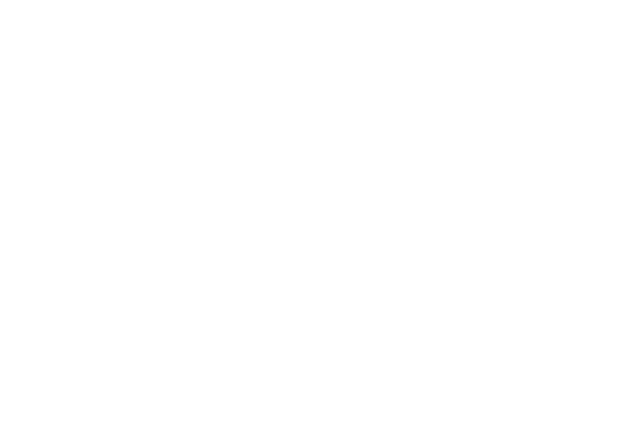
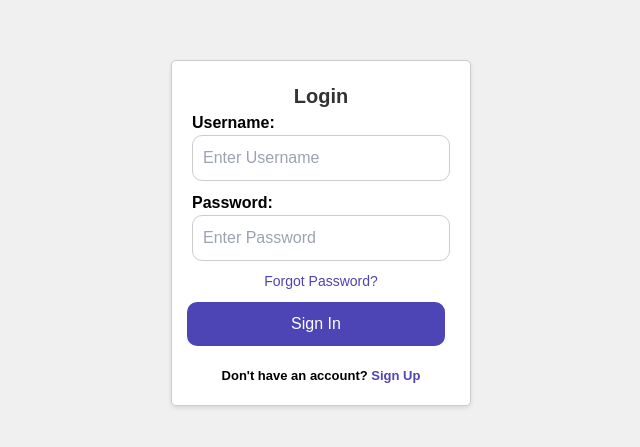
Before and after one commit to oneharry/School-Management-System, a React (Vite) app in the folder my-project/: page /login in a window 1280 px wide. Before the commit this address had no page. Shown: the part 167-614 px from the top of the page, without its empty margins (319-959 px from the left). Built offline with nearby package versions, Linux system fonts and the light colour scheme.

Commit message:
Login-In and Register page

```diff
--- a/my-project/src/App.jsx
+++ b/my-project/src/App.jsx
@@ -1,12 +1,16 @@
 import { Routes, Route } from "react-router-dom";
 import Sms from "./pages/Sms";
 import Admin from "./pages/admin/Admin";
+import Login from "./pages/login/Login";
+import Register from "./pages/register/Register";
 function App() {
   return (
     <Routes>
       <Route path="/" exact element={<Sms />} />
+      <Route path="/login" exact element={<Login />} />
+      <Route path="/register" exact element={<Register />} />
       <Route>
-        <Route path="/admin" element={<Admin/>}/>
+        <Route path="/admin" element={<Admin />} />
       </Route>
     </Routes>
   );
--- /dev/null
+++ b/my-project/src/pages/login/Login.css
@@ -0,0 +1,76 @@
+body {
+  font-family: Arial, sans-serif;
+  background-color: #f0f0f0;
+  display: flex;
+  justify-content: center;
+  align-items: center;
+  height: 100vh;
+  margin: 0;
+}
+
+.container {
+  background-color: #fff;
+  border: 1px solid #ccc;
+  padding: 20px;
+  border-radius: 5px;
+  box-shadow: 0 2px 4px rgba(0, 0, 0, 0.1);
+  width: 300px;
+}
+
+h2 {
+    text-align: center;
+    margin-bottom: 20px;
+}
+.login{
+    font-size: 20px;
+    font-weight: bold;
+}
+
+form {
+  display: flex;
+  flex-direction: column;
+}
+
+label {
+  font-weight: bold;
+  margin-bottom: 5px;
+}
+
+.forgot-password{
+    font-size: 14px;
+    color:#4D44B5;
+}
+
+input[type="text"],
+input[type="password"] {
+  padding: 10px;
+  margin-bottom: 10px;
+  border: 1px solid #ccc;
+  border-radius: 10px;
+  outline: none;
+}
+
+button[type="submit"] {
+  background-color: #4D44B5;
+  color: #fff;
+  border: none;
+  border-radius: 10px;
+  margin-left: 90px;
+  margin-top: 20px;
+  margin-bottom: 20px;
+  padding: 10px;
+  cursor: pointer;
+}
+
+button[type="submit"]:hover {
+  background-color: #0a0729;
+}
+
+p{
+    font-size: small;
+    font-weight: bold;
+    margin-left: 100px;
+}
+p .sign-up{
+    color: #4D44B5;
+}
--- /dev/null
+++ b/my-project/src/pages/login/Login.jsx
@@ -0,0 +1,31 @@
+import React from "react";
+import "./Login.css";
+function Login() {
+  return (
+    <div className="container">
+      <h2 className="login">Login</h2>
+      <form>
+        <div>
+          <label htmlFor="username">Username:</label>
+          <input type="text" id="username" placeholder="Enter Username" />
+        </div>
+        <div>
+          <label htmlFor="password">Password:</label>
+          <input type="password" id="password" placeholder="Enter Password" />
+        </div>
+        <a href="#" className="forgot-password">
+          Forgot Password?
+        </a>
+        <button type="submit">Sign In</button>
+        <p>
+          Don't have an account?{" "}
+          <a href="./register" className="sign-up">
+            Sign Up
+          </a>
+        </p>
+      </form>
+    </div>
+  );
+}
+
+export default Login;
--- /dev/null
+++ b/my-project/src/pages/register/Register.css
@@ -0,0 +1,60 @@
+.login-container {
+  background-color: #ffffff;
+  border-radius: 5px;
+  box-shadow: 0 4px 8px rgba(0, 0, 0, 0.2);
+  padding: 20px;
+  text-align: center;
+}
+
+h2 {
+  color: #333;
+}
+.reg{
+    font-size: 20px;
+    font-weight: bold;
+}
+form {
+  display: flex;
+  flex-direction: column;
+  align-items: center;
+}
+
+.form-group {
+  text-align: left;
+  width: 100%;
+  margin-bottom: 15px;
+}
+
+label {
+  font-weight: bold;
+  margin-bottom: 5px;
+}
+
+input[type="text"],
+input[type="password"] {
+  padding: 10px;
+  width: 100%;
+  border: 1px solid #ccc;
+  border-radius: 10px;
+  outline: none;
+}
+
+button[type="submit"] {
+  background-color: #4D44B5;
+  color: #fff;
+  border: none;
+  border-radius: 10px;
+  padding: 10px;
+  width: 100%;
+  margin-right: 100px;
+  margin-top: 10px;
+  cursor: pointer;
+}
+
+button[type="submit"]:hover {
+  background-color: #0a0729;
+}
+
+p .sign-In{
+    color: #4D44B5;
+}
--- /dev/null
+++ b/my-project/src/pages/register/Register.jsx
@@ -0,0 +1,29 @@
+import React from "react";
+import Footer from "../../components/Footer";
+import "./Register.css";
+
+function Login() {
+  return (
+    <div className="login-container">
+      <h2 className="reg">Register</h2>
+      <form>
+        <div className="form-group">
+          <label htmlFor="username">Username:</label>
+          <input type="text" id="username" placeholder="Enter Username" />
+        </div>
+        <div className="form-group">
+          <label htmlFor="email">Email address:</label>
+          <input type="text" id="username" placeholder="Email" />
+        </div>
+        <div className="form-group">
+          <label htmlFor="password">Password:</label>
+          <input type="password" id="password" placeholder="Enter Password" />
+        </div>
+        <button type="submit">Sign me up</button>
+      </form>
+      <p>Already have an account? <a href="./login" className="sign-In">Sign In</a></p>
+    </div>
+  );
+}
+
+export default Login;
```
